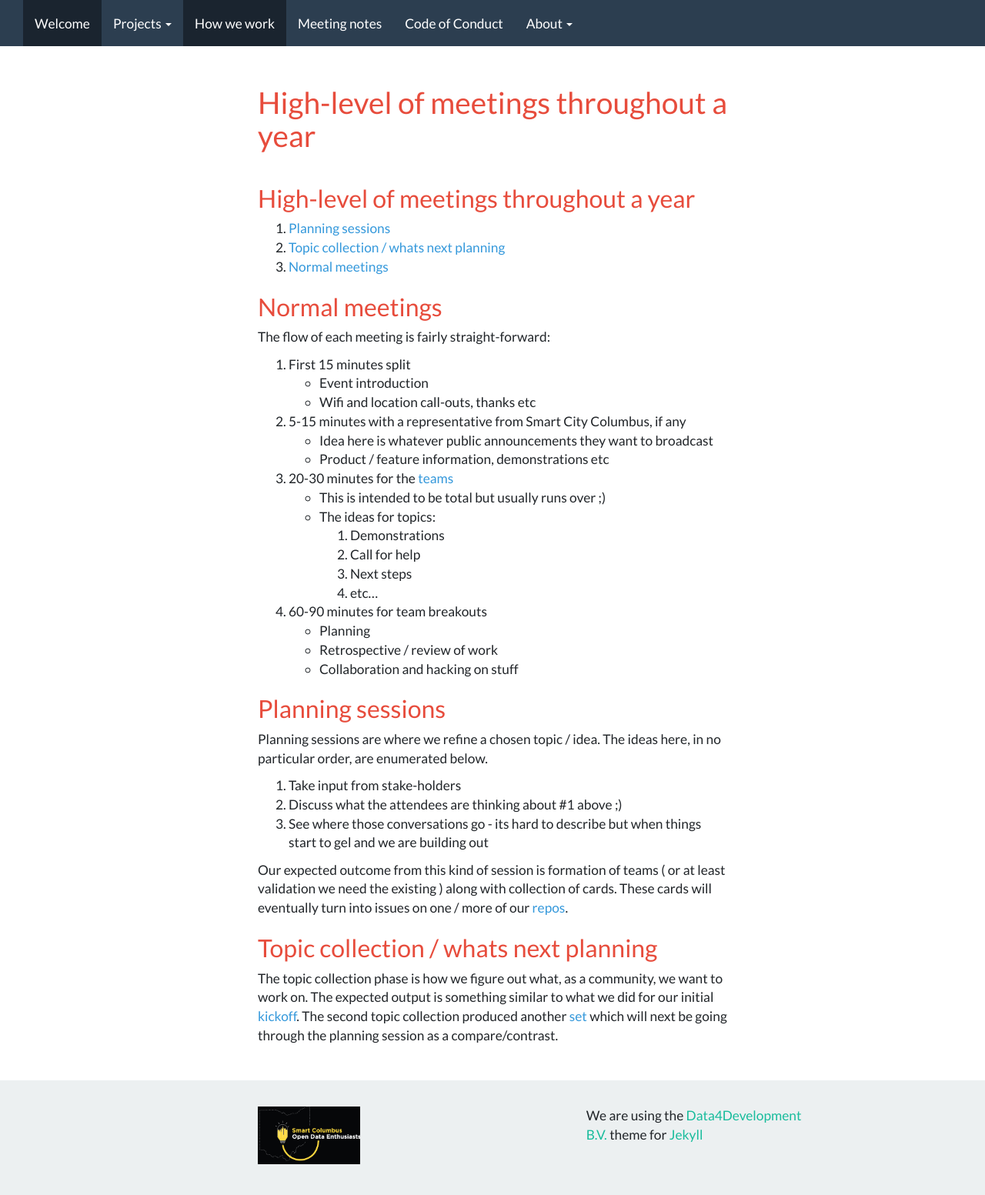
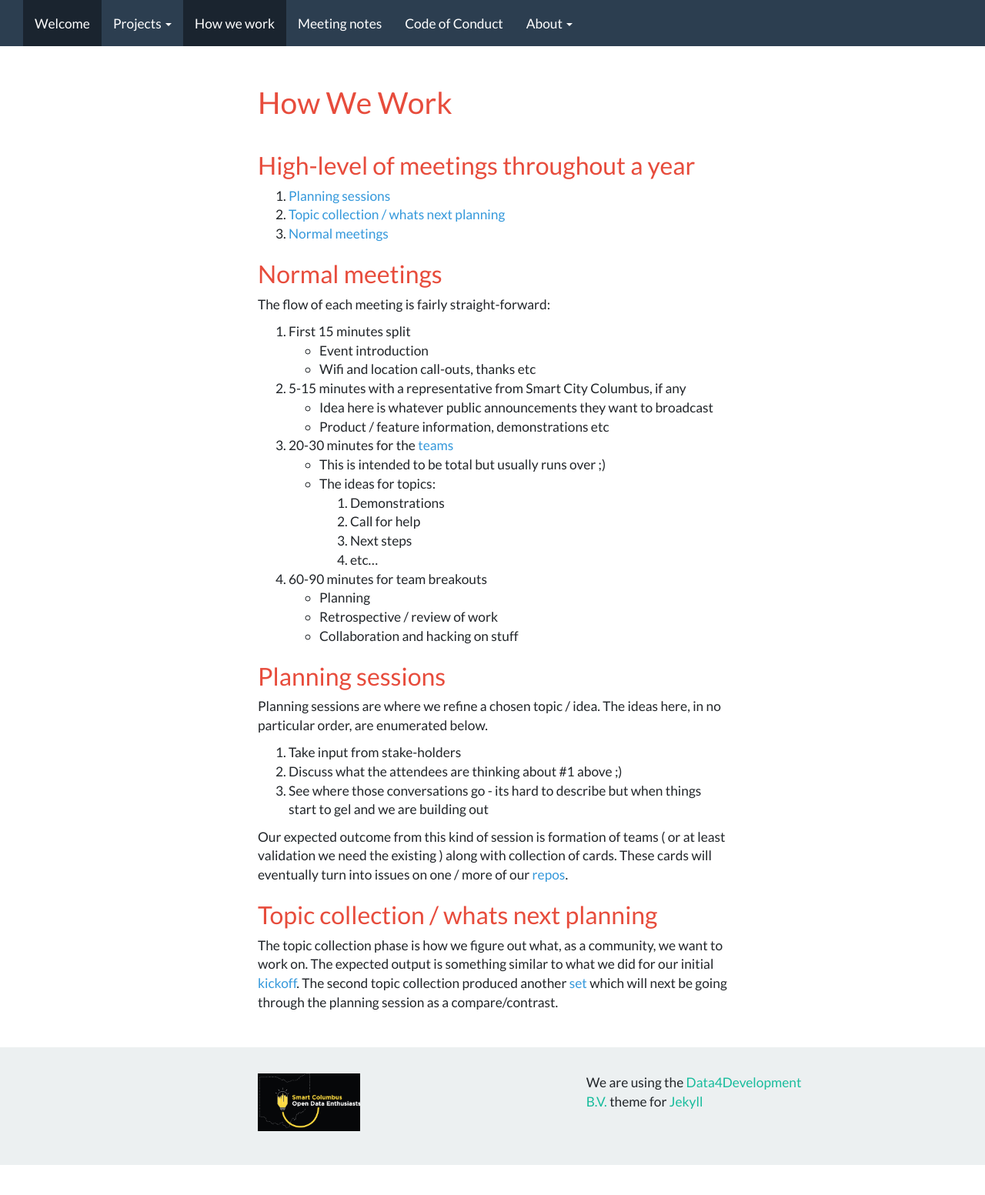
Before and after one commit to opencolumbus/opencolumbus.github.io, a Jekyll site: the page built from how_we_work.md, in a window 1280 px wide. Shown: the top 1553 px of the page at 77% size. Built offline with Jekyll 4.4.1, drawn with Linux system fonts in a browser that asks for light colours; a script that is not in the unit is left out; our own code applies the rules of GitHub Pages for plain Markdown files.

Commit message:
add title

```diff
--- a/how_we_work.md
+++ b/how_we_work.md
@@ -1,4 +1,5 @@
 ---
+title: How We Work
 ---
 
 ## High-level of meetings throughout a year
```
